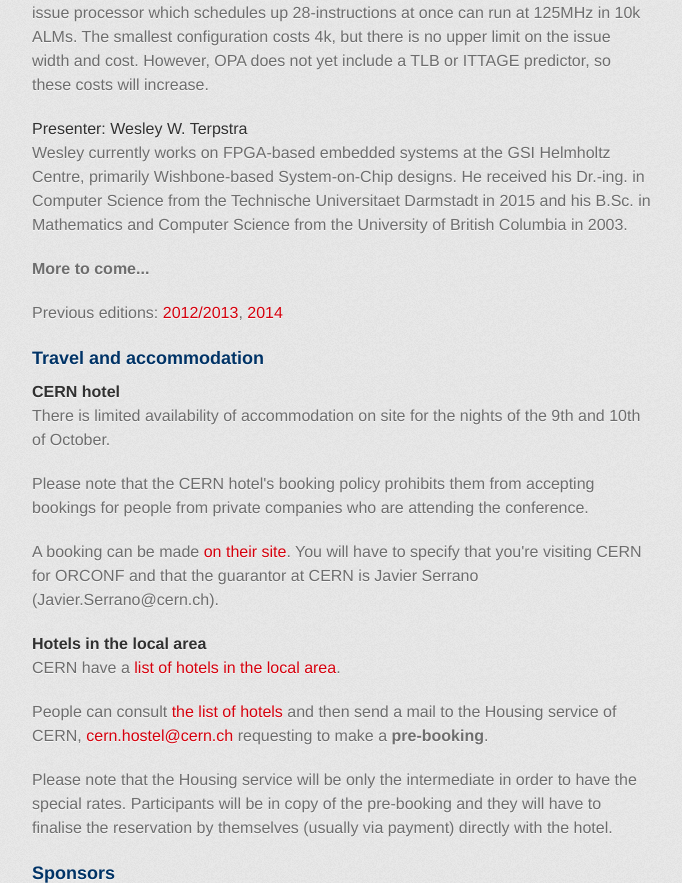
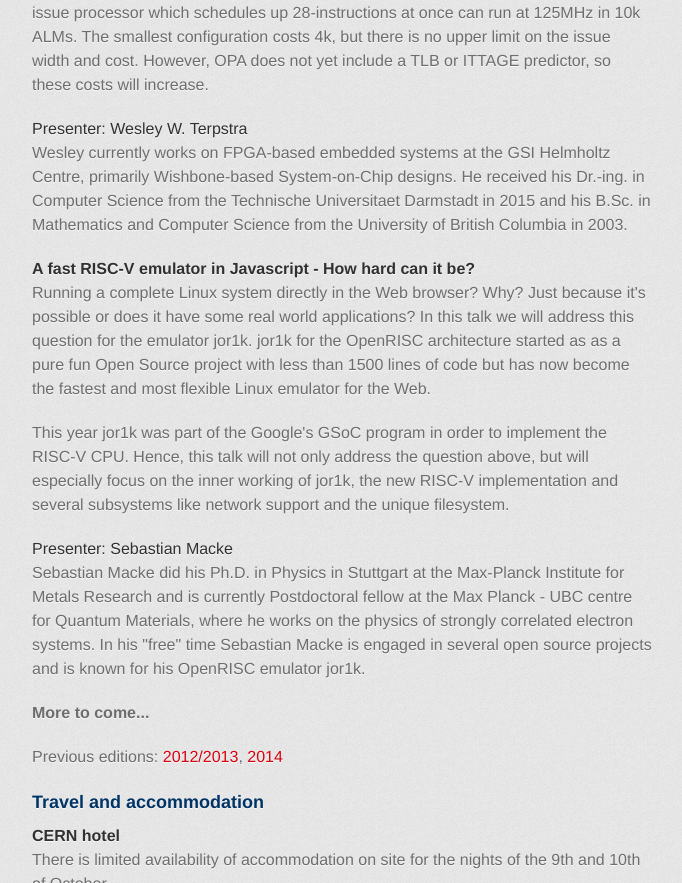
Before and after one commit to fossi-foundation/orconf, a Jekyll site: the page index.html, which Jekyll copies as it is, in a window 1280 px wide and 900 px high, scrolled down 5356 px, cut to the strip 0-883 px from the top of the window. Shown: the whole strip, without its empty margins (298-980 px from the left). Built offline with Jekyll 4.4.1, drawn with Linux system fonts in a browser that asks for light colours; some web fonts are replaced.

Commit message:
Add jor1k abstract

```diff
--- a/index.html
+++ b/index.html
@@ -232,6 +232,24 @@
 	    Science from the University of British Columbia in 2003.
 	  </p>
 	  <p></p>
+	  <h4><a name="jor1k" class="anchor" href="#jor1k"><span class="octicon octicon-link"></span></a>A fast RISC-V emulator in Javascript - How hard can it be?</h4>
+	  <p>Running a complete Linux system directly in the Web browser? Why?
+Just because it's possible or does it have some real world applications?
+In this talk we will address this question for the emulator jor1k.
+jor1k for the OpenRISC architecture started as as a pure fun Open Source
+project with less than 1500 lines of code but has now become the fastest
+and most flexible Linux emulator for the Web.
+	  </p>
+	  <p>This year jor1k was part of the Google's GSoC program in order to implement the RISC-V CPU.
+Hence, this talk will not only address the question above, but will especially focus on the inner working of jor1k,
+the new RISC-V implementation and several subsystems like network support and the unique filesystem.
+	  </p>
+	  <h5>Presenter: <a name="sebastianm" class="anchor" href="#sebastianm"><span class="octicon octicon-link"></span></a>Sebastian Macke</h5>
+	  <p>Sebastian Macke did his Ph.D. in Physics in Stuttgart at the Max-Planck Institute for Metals Research and is currently Postdoctoral fellow at the Max Planck - UBC centre for Quantum Materials,
+where he works on the physics of strongly correlated electron systems. In his "free" time Sebastian Macke is engaged in several open source projects and is known for his OpenRISC emulator jor1k.
+	  </p>
+	  <p></p>
+
 	  <p><strong>More to come...</strong></p>
 
 
```
